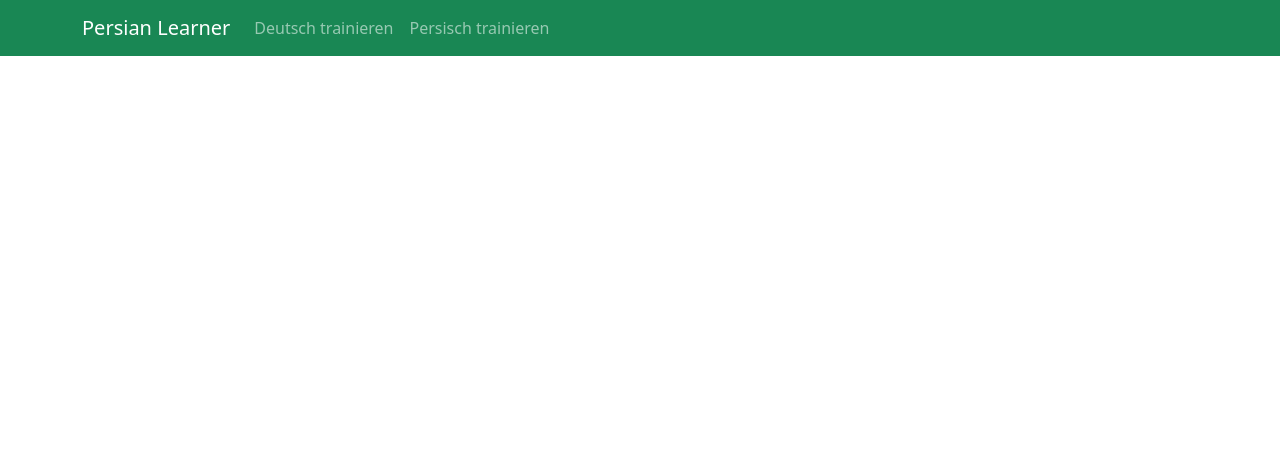
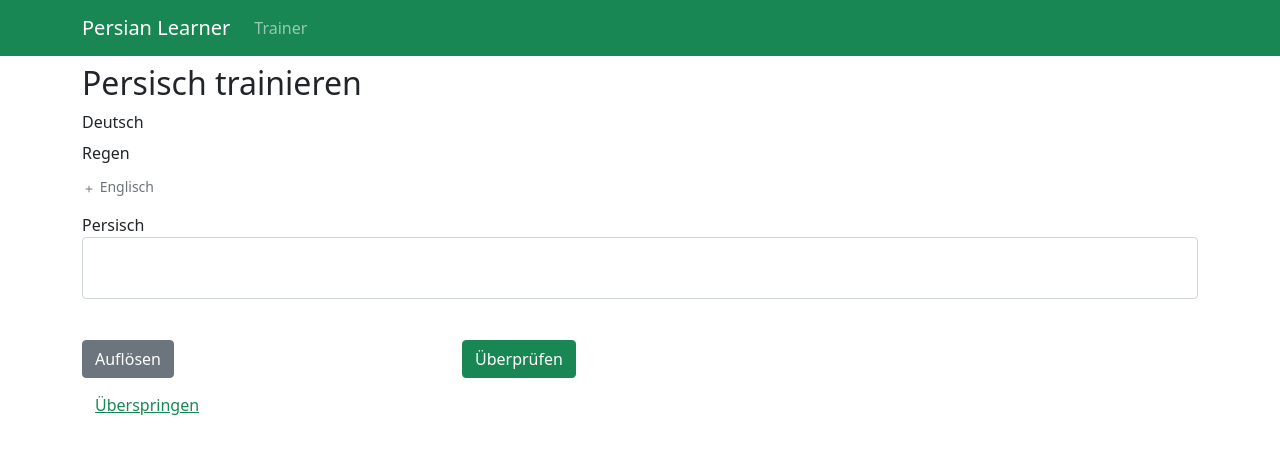
Before and after one commit to kremerd/persian-learner, a React (Create React App) app: page /trainer in a window 1280 px wide. Shown: the top 454 px of the page. Built offline with nearby package versions, Linux system fonts and the light colour scheme.

Commit message:
feat: update routing

```diff
--- a/src/components/Header.tsx
+++ b/src/components/Header.tsx
@@ -35,18 +35,10 @@ export class Header extends React.Component {
             <ul className="navbar-nav mr-auto mb-0">
               <li className="nav-item">
                 <Link className="nav-link"
-                  to="/trainer/german"
+                  to="/trainer"
                   onClick={(): void => this.collapse?.hide()}
                 >
-                  Deutsch trainieren
-                </Link>
-              </li>
-              <li className="nav-item">
-                <Link className="nav-link"
-                  to="/trainer/farsi"
-                  onClick={(): void => this.collapse?.hide()}
-                >
-                  Persisch trainieren
+                  Trainer
                 </Link>
               </li>
             </ul>
--- a/src/features/trainer/routes/index.tsx
+++ b/src/features/trainer/routes/index.tsx
@@ -1,15 +1,10 @@
 import React from 'react';
 import { Route } from 'react-router-dom';
-import { FarsiTrainer } from '../components/FarsiTrainer/FarsiTrainer';
 import { TrainerContainer } from '../components/Trainer/TrainerContainer';
 
 export default [
-  <Route key="trainer-german"
-    path="/trainer/german"
+  <Route key="trainer"
+    path="/trainer"
     component={TrainerContainer}>
   </Route>,
-  <Route key="trainer-farsi"
-    path="/trainer/farsi"
-    component={FarsiTrainer}>
-  </Route>,
 ];
--- a/src/reducers/index.ts
+++ b/src/reducers/index.ts
@@ -6,7 +6,7 @@ import trainer from '../features/trainer/slice';
 const rootReducer = combineReducers({
   lexicon,
   notification,
-  trainer
+  trainer,
 });
 
 export default rootReducer;
--- a/src/routes/index.ts
+++ /dev/null
@@ -1,5 +0,0 @@
-import trainer from '../features/trainer/routes';
-
-export default [
-  ...trainer
-];
--- /dev/null
+++ b/src/routes/index.tsx
@@ -0,0 +1,11 @@
+import React from 'react';
+import { Redirect } from 'react-router-dom';
+import trainer from '../features/trainer/routes';
+
+export default [
+  ...trainer,
+  <Redirect key="root"
+    from="/"
+    to="/trainer">
+  </Redirect>
+];
```
